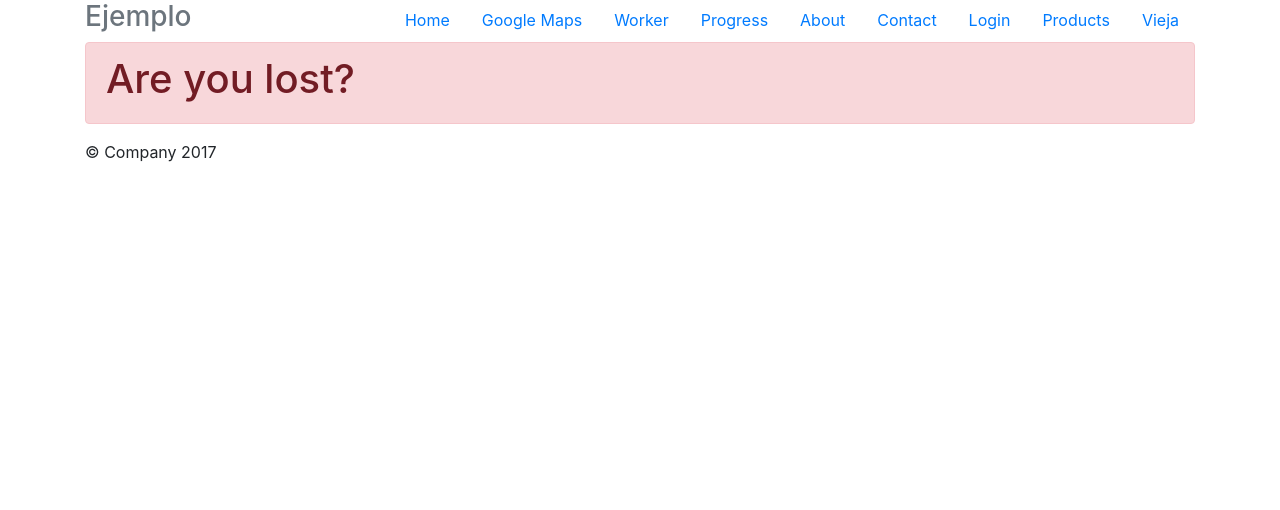
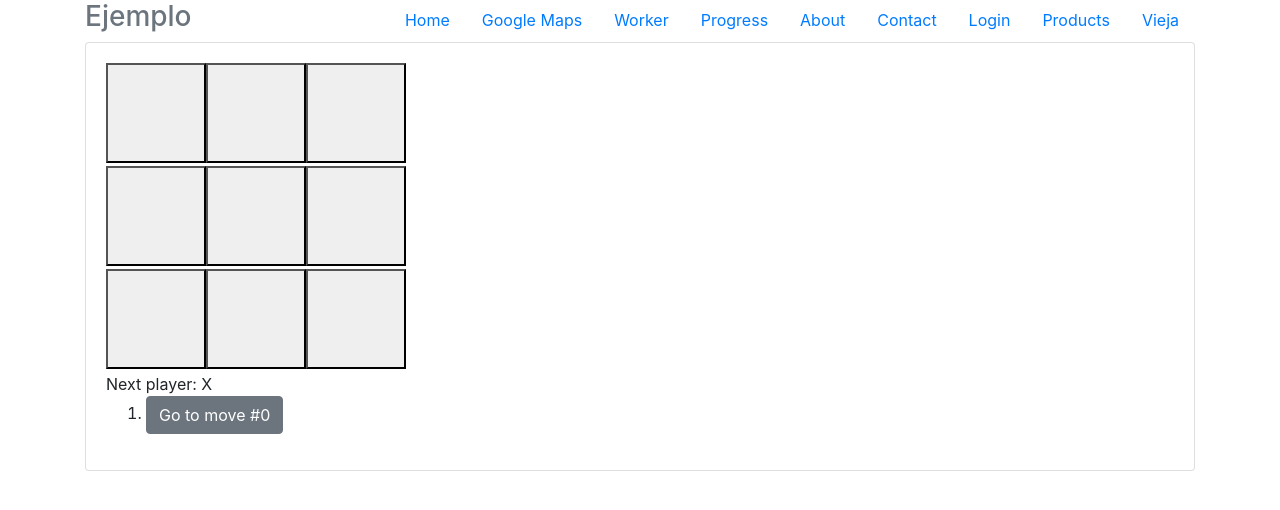
Before and after one commit to programacionparaaprender/vueroute, a Vue app: page /vieja in a window 1280 px wide. Before the commit this address led to /404. Shown: the top 510 px of the page. Built offline with nearby package versions, Linux system fonts and the light colour scheme; what vue-browser-geolocation, vue-jstree, vue-tables-2, vue-worker would draw is missing.

Commit message:
mejoras google maps

```diff
--- a/package.json
+++ b/package.json
@@ -11,6 +11,7 @@
     "bootstrap": "^4.5.2",
     "bootstrap-vue": "^2.17.1",
     "core-js": "^3.6.5",
+    "element-ui": "^2.13.2",
     "jquery": "^3.5.1",
     "moment": "^2.28.0",
     "register-service-worker": "^1.7.1",
--- a/src/components/juegos/vieja/vieja.vue
+++ b/src/components/juegos/vieja/vieja.vue
@@ -1,5 +1,7 @@
 <template>
 <div>
+  <div class="card card-default card-demo">
+    <div class="card-body">
       <div className="game">
             <div className="game-board">
               <div style="float: left;width: 300px;display:block;">
@@ -74,27 +76,36 @@
               </div>
               </div>
             </div>
-          <div style="float:left;width:100%;" className="game-info">
+            <div style="float:left;width:100%;" className="form-control game-info">
               <div style="float:left;width:100%;">
                   {{quiengano}}
               </div>
               <div style="float:left;width:100%;">
                 <ol>
                   <li v-bind:key="index" v-for="(item, index) in state.history">
-                  <button @click="jumpTo(index)">Go to move #{{index}}</button>
+                    <button
+                      class="btn btn-secondary"
+                      @click="jumpTo(index)">
+                      Go to move #{{index}}
+                    </button>
                   </li>
                   </ol>
               </div>
             </div>
       </div>
     </div>
+
+  </div>
+
+</div>
 </template>
 <script>
-import square from './square.vue'
+
+//import square from './square.vue'
 
 export default{
     components:{
-        'Square':square
+        //'Square':square
     },
 	data(){
 		return{
@@ -128,10 +139,11 @@ export default{
         return this.$store.state.squares;
       } */
       quiengano(){
-        const squares = this.state.history[this.state.stepNumber];
+        //const squares = this.state.history[this.state.stepNumber];
         if (this.state.hayganador) {
           return 'Winner: ' + (this.state.xIsNext ? 'O' : 'X');
-      } else {
+        }
+        else {
           return 'Next player: ' + (this.state.xIsNext ? 'X' : 'O');
         }
       },
--- a/src/components/layouts/Footer.vue
+++ b/src/components/layouts/Footer.vue
@@ -1,7 +1,7 @@
 <template>
 <div>
 <footer class="footer">
-        <p>© Company 2017</p>
+        <p></p>
       </footer>
 </div>
 </template>
--- a/src/router/index.js
+++ b/src/router/index.js
@@ -18,7 +18,7 @@ import Error from '@/components/layouts/Error.vue';
 
 const Details = r =>require.ensure([],()=>{ r(require('@/components/product/Details.vue'))}, 'product') */
 
-//import Vieja from '@/components/juegos/vieja/vieja.vue';
+import Vieja from '@/components/juegos/vieja/vieja.vue';
 import Pong from '@/components/juegos/pong2/pong.vue';
 import Sheduler from '@/components/tablas/Sheduler.vue';
 import ProgressVar from '@/components/progress/ProgressVar.vue';
@@ -34,7 +34,7 @@ const routes = [
     { path: '/scrollpane', component: ScrollspyMio },
     { path: '/progress', component: ProgressVar },
     { path: '/pong', component: Pong },
-    //{ path: '/vieja', component: Vieja },
+    { path: '/vieja', component: Vieja },
     { path: '/', component: Index },
     { path: '/register', component: Register },
     //{ path: '/login', component: Login },
```
Also changed, not shown: src/views/elementui/ElementEjemplo.vue (added, +18 -0 lines), iteraciones.txt, 1 other file (tests, documents, lock files or other folders). Lines whose indentation alone changed are shown as unchanged.
